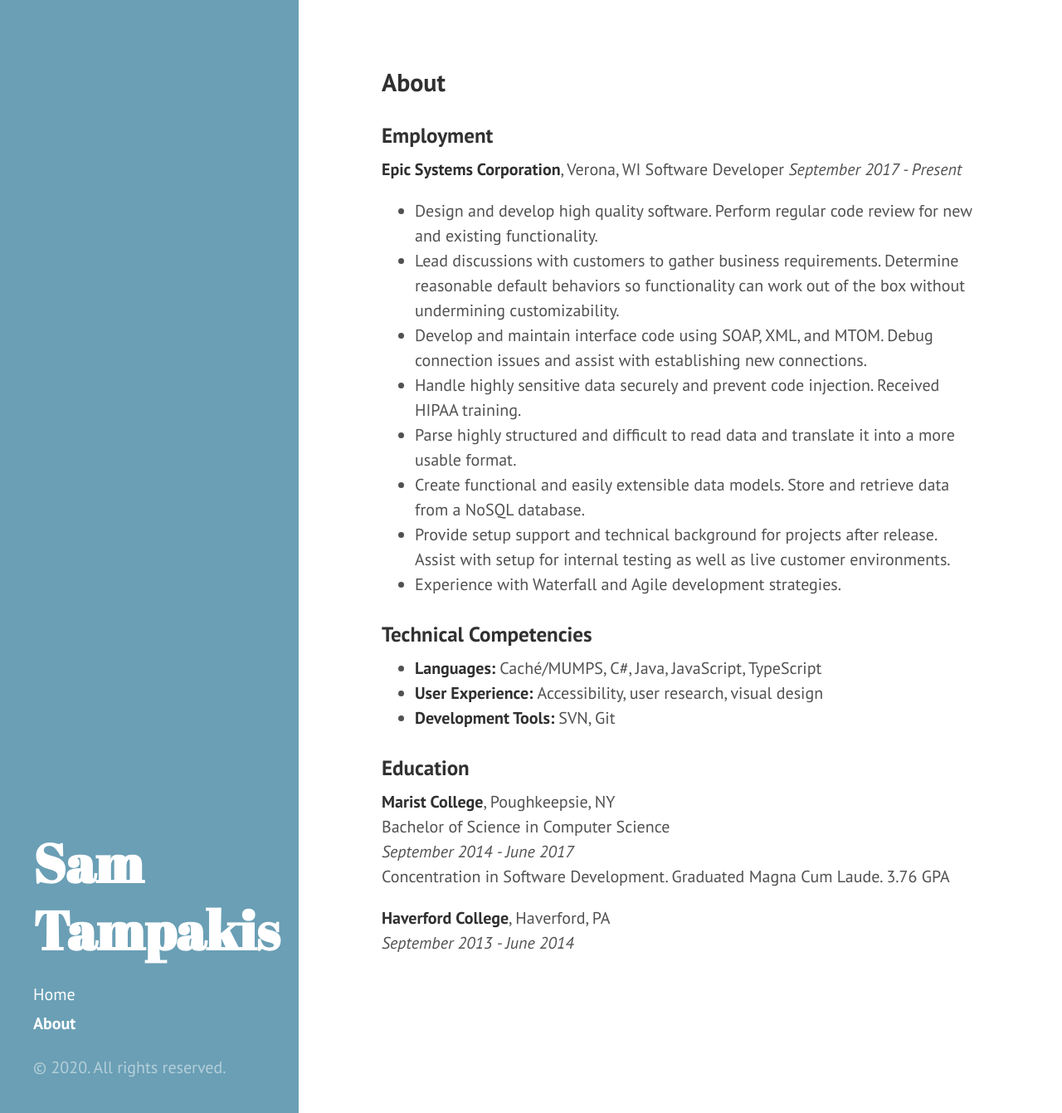
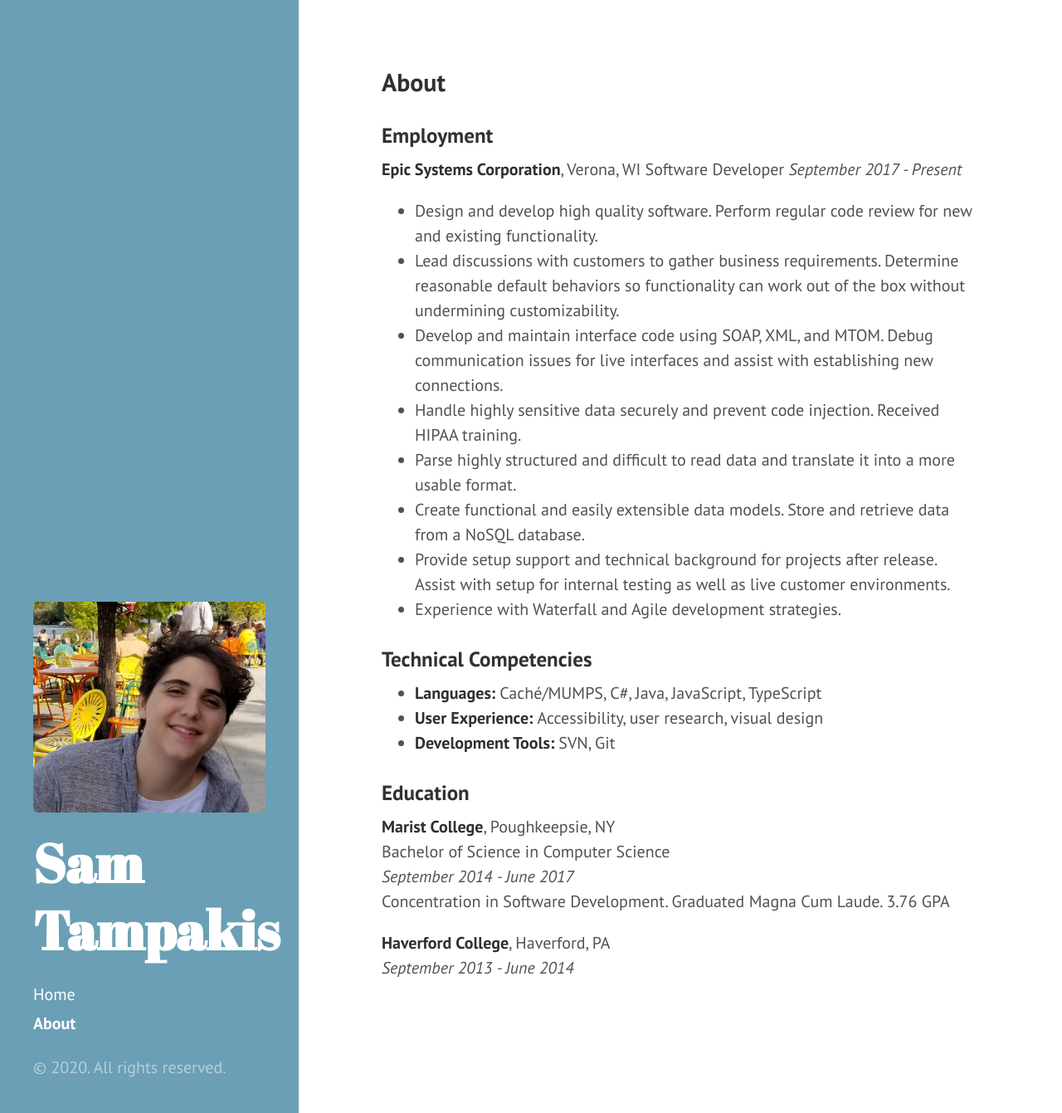
Before and after one commit to samtampakis/samtampakis.github.io, a Jekyll site: the page built from about.md, in a window 1280 px wide and 1341 px high. Shown: the whole window at 83% size. Built offline with Jekyll 4.4.1, drawn with Linux system fonts in a browser that asks for light colours.

```diff
--- a/_config.yml
+++ b/_config.yml
@@ -26,7 +26,7 @@ url: "https://samtampakis.github.io/" # the base hostname & protocol for your si
 github_username:  samtampakis
 
 # Build settings
-#theme: minima
+theme: minima
 plugins:
   - jekyll-feed
 
--- a/_includes/sidebar.html
+++ b/_includes/sidebar.html
@@ -1,5 +1,6 @@
 <div class="sidebar">
   <div class="container sidebar-sticky">
+	<img src="{{ site.baseurl }}public/Terrace.jpg"/>
     <div class="sidebar-about">
       <h1>
         <a href="{{ site.baseurl }}">
--- a/about.md
+++ b/about.md
@@ -12,7 +12,7 @@ Software Developer
 <li>Design and develop high quality software. Perform regular code review for new and existing functionality.</li>
 <li>Lead discussions with customers to gather business requirements. Determine reasonable default behaviors so functionality
 can work out of the box without undermining customizability.</li>
-<li>Develop and maintain interface code using SOAP, XML, and MTOM.  Debug connection issues and assist with establishing new connections.</li>
+<li>Develop and maintain interface code using SOAP, XML, and MTOM.  Debug communication issues for live interfaces and assist with establishing new connections.</li>
 <li>Handle highly sensitive data securely and prevent code injection. Received HIPAA training.</li>
 <li>Parse highly structured and difficult to read data and translate it into a more usable format.</li>
 <li>Create functional and easily extensible data models. Store and retrieve data from a NoSQL database.</li>
```
Also changed, not shown: index.html (deleted, +0 -37 lines), index.md (added, +13 -0 lines), public/Star-Icon.ico (renamed from public/Star-Icon.png), public/Terrace.jpg (added), 1 other file.
